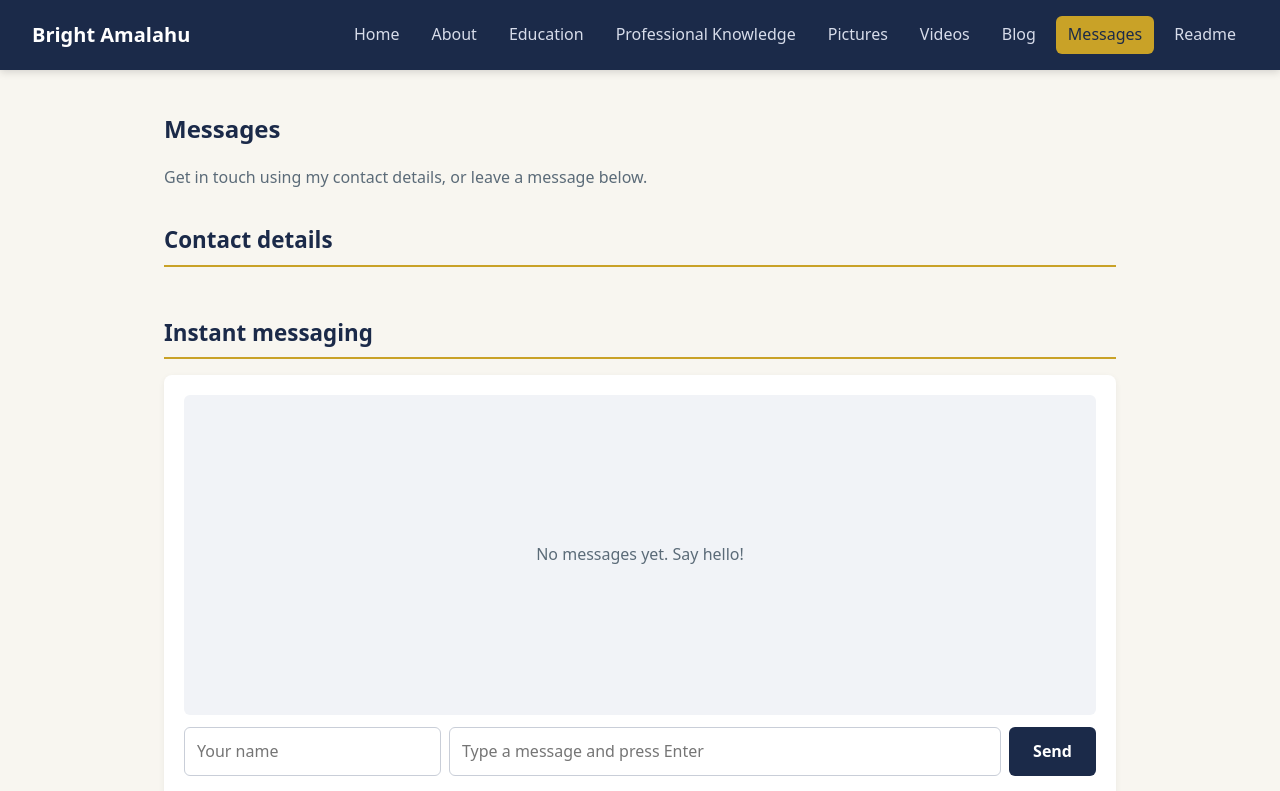
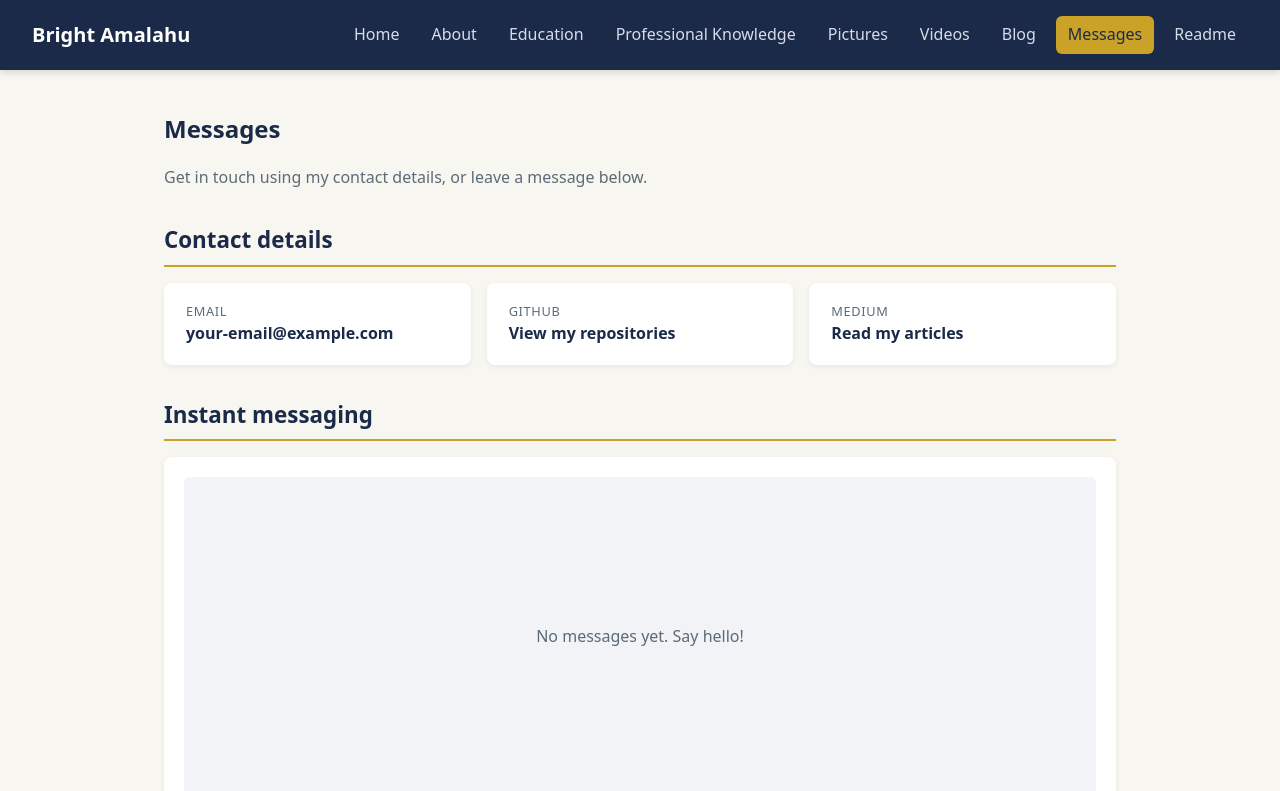
Before and after one commit to Brightkakatech/Portfolio, a React (Vite) app: page /#/messages in a window 1280 px wide. Shown: the top 791 px of the page. Built offline with nearby package versions, Linux system fonts and the light colour scheme.

Commit message:
Messages: data-driven contact links, added Medium

```diff
--- a/src/pages/Messages.jsx
+++ b/src/pages/Messages.jsx
@@ -90,34 +90,23 @@ function Messages() {
       {/* ---------- Contact details ---------- */}
       <h2 className="section-title">Contact details</h2>
       <div className="contact-grid">
-        {contact.email && (
-          <a className="contact-card" href={`mailto:${contact.email}`}>
-            <span className="contact-label">Email</span>
-            <span className="contact-value">{contact.email}</span>
-          </a>
-        )}
-        {contact.github && (
-          <a
-            className="contact-card"
-            href={contact.github}
-            target="_blank"
-            rel="noopener noreferrer"
-          >
-            <span className="contact-label">GitHub</span>
-            <span className="contact-value">View my repositories</span>
-          </a>
-        )}
-        {contact.linkedin && (
-          <a
-            className="contact-card"
-            href={contact.linkedin}
-            target="_blank"
-            rel="noopener noreferrer"
-          >
-            <span className="contact-label">LinkedIn</span>
-            <span className="contact-value">View my profile</span>
-          </a>
-        )}
+        {contact.map((item) => {
+          // Links to other websites open in a new tab; email links don't
+          const isExternal = item.url.startsWith("http");
+
+          return (
+            <a
+              className="contact-card"
+              key={item.label}
+              href={item.url}
+              target={isExternal ? "_blank" : undefined}
+              rel={isExternal ? "noopener noreferrer" : undefined}
+            >
+              <span className="contact-label">{item.label}</span>
+              <span className="contact-value">{item.text}</span>
+            </a>
+          );
+        })}
       </div>
 
       {/* ---------- Instant messaging ---------- */}
```
